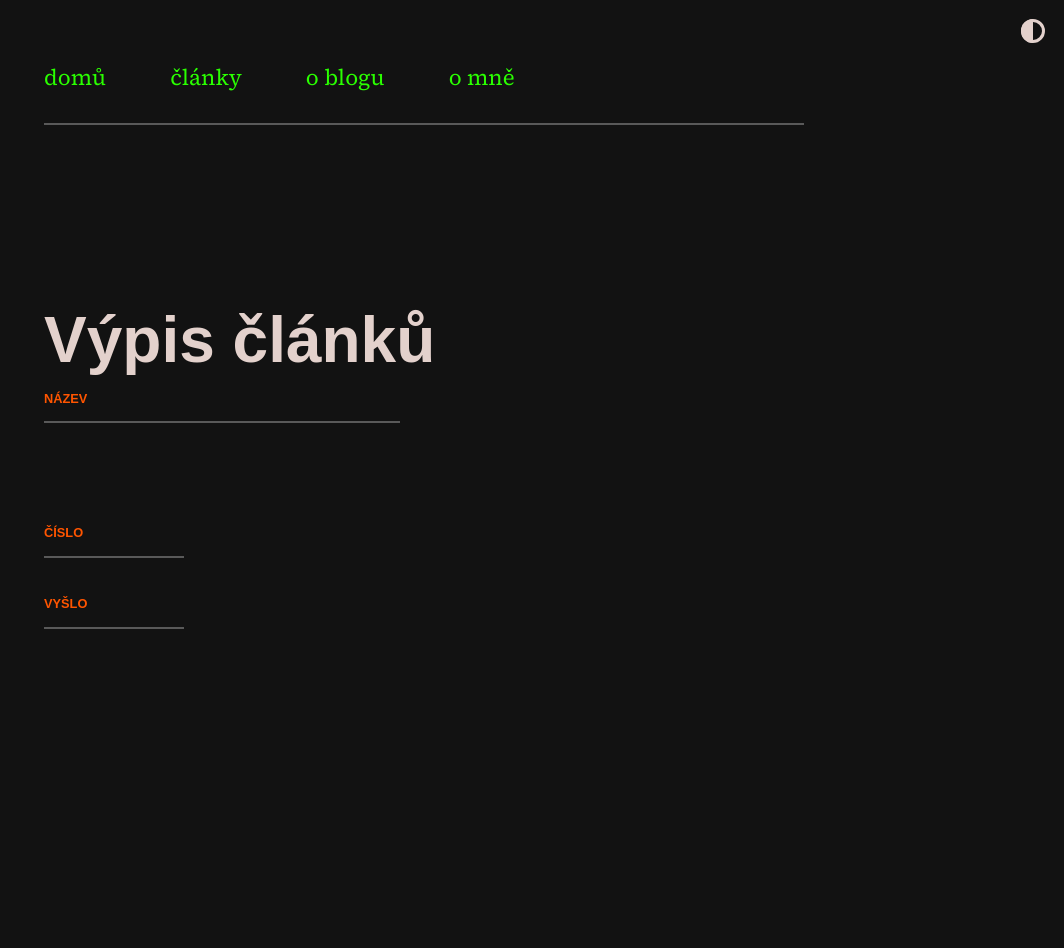
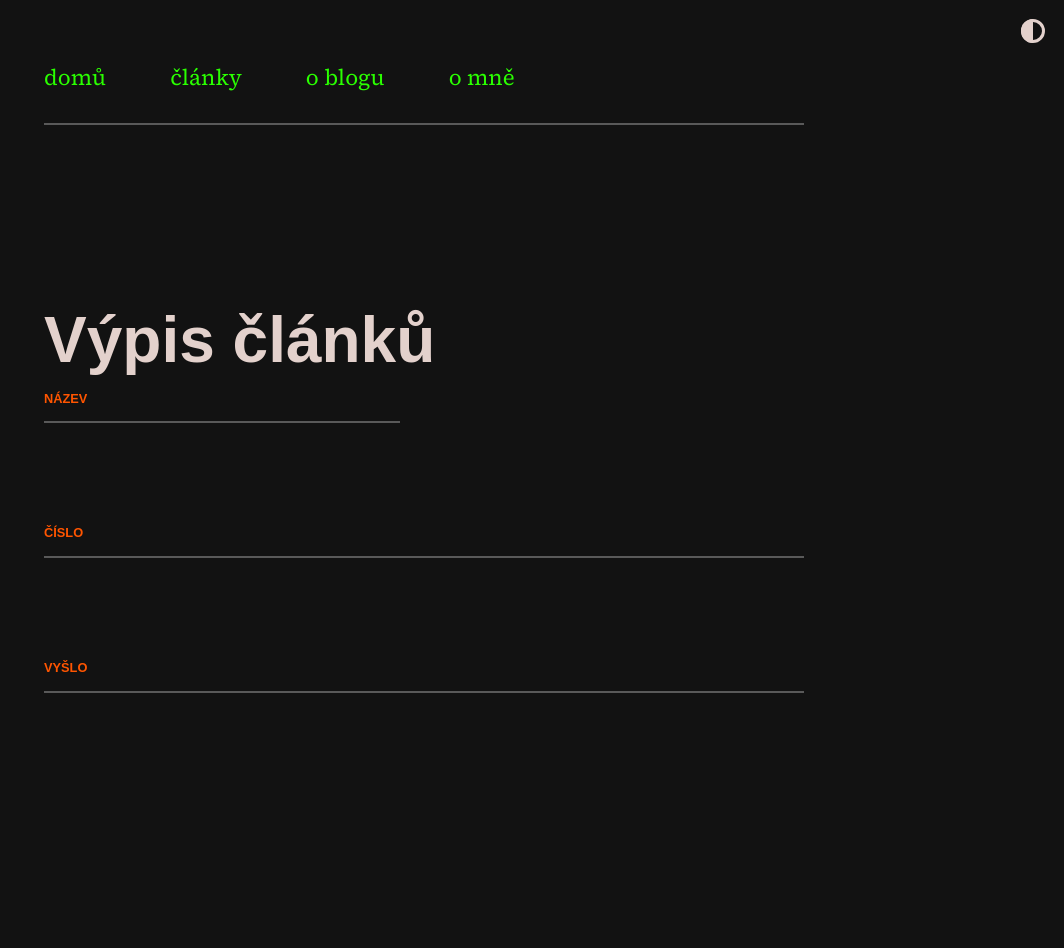
Before and after one commit to scherrer-txt/bts, a Jekyll site: the page built from vypis.html, in a window 1280 px wide. Shown: the whole page, without its empty margins (216-1280 px from the left). Built offline with Jekyll 4.4.1, drawn with Linux system fonts in a browser that asks for light colours; some web fonts are replaced.

Commit message:
Update post_list.html

```diff
--- a/_includes/post_list.html
+++ b/_includes/post_list.html
@@ -9,13 +9,13 @@
         <h2 class="post-index-title">{{ post.title }}</h2>
       </div>
     </div>
-    <div class="number-container">
+    <div class="number-index-container">
       <div class="post-meta-label">Číslo</div>
       <div class="post-meta-content">
         <h3 class="post-index-info">{{ post.order }}</h3>
       </div>
     </div>
-    <div class="release-container">
+    <div class="release-index-container">
       <div class="post-meta-label">Vyšlo</div>
       <div class="post-meta-content">
         <h4 class="post-index-info">{{ post.release }}</h4>
```
